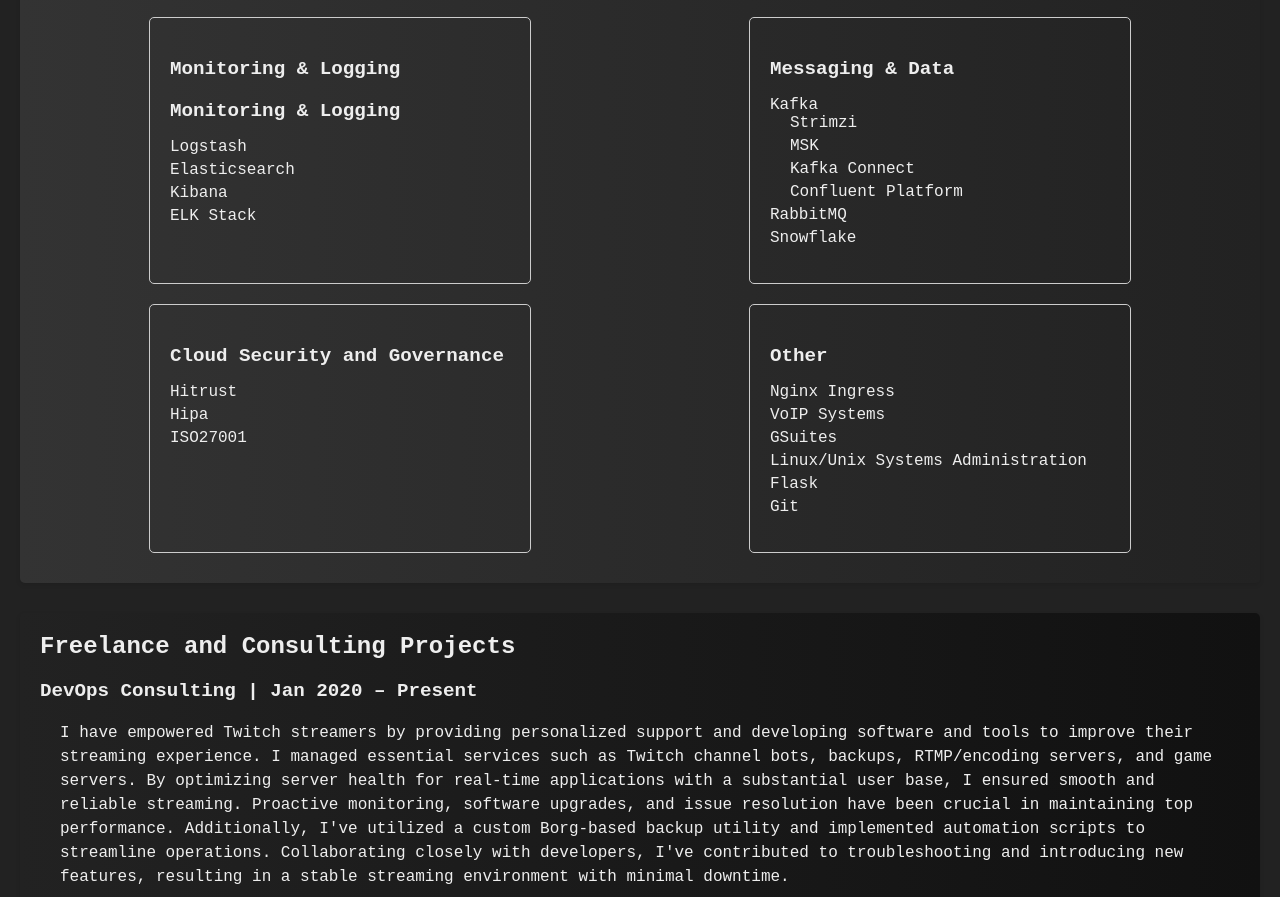
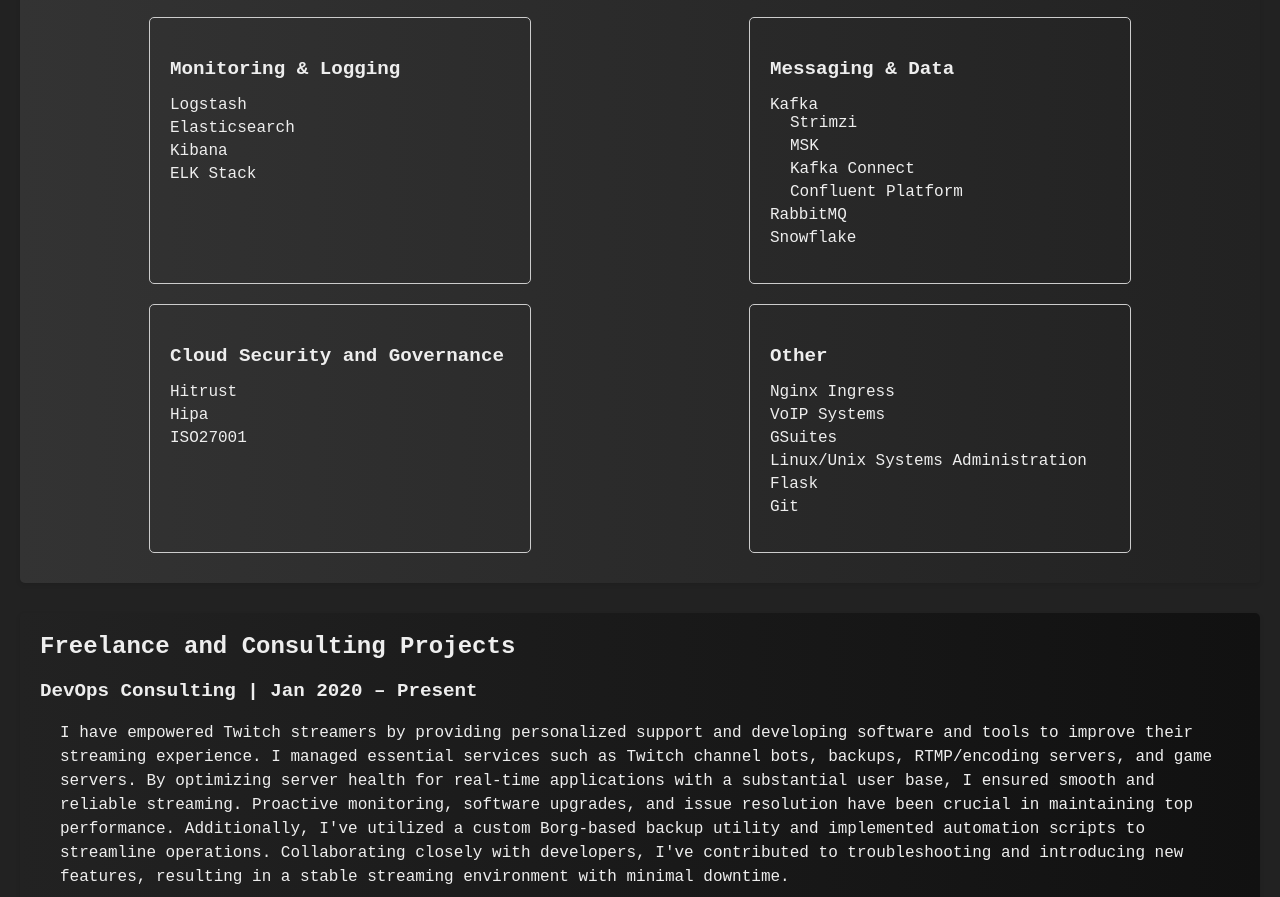
Before and after one commit to NyleGarcia/nyle-garcia.systems, a plain HTML site: page index.html in a window 1280 px wide. Shown: the part 2854-3751 px from the top of the page. Drawn offline with Linux system fonts and the light colour scheme.

Commit message:
fix dupe

```diff
--- a/index.html
+++ b/index.html
@@ -236,7 +236,6 @@
 
         <div class="skill-category">
           <h3>Monitoring & Logging</h3>
-          <h3>Monitoring & Logging</h3>
           <ul>
             <li>Logstash</li>
             <li>Elasticsearch</li>
```
